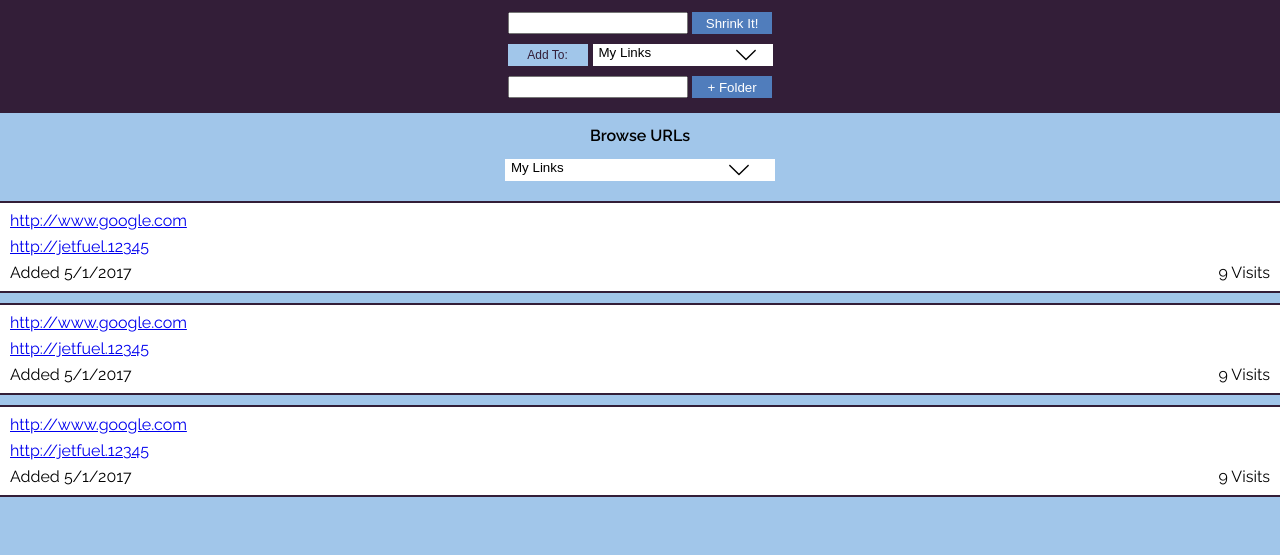
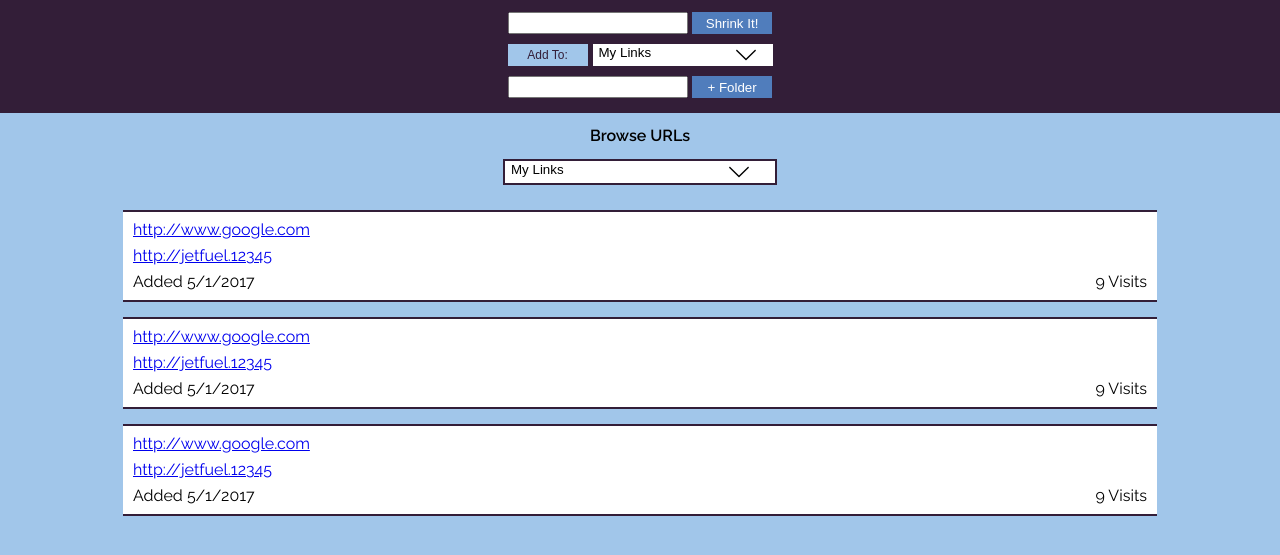
Before and after one commit to juliankyer/JetFuel, a website: page index.html in a window 1280 px wide. Shown: the part 63-618 px from the top of the page. Drawn offline with nearby package versions, Linux system fonts and the light colour scheme.

Commit message:
Adjust width of link card

```diff
--- a/style.css
+++ b/style.css
@@ -110,6 +110,7 @@ button {
 
 .browse-folders {
   border-radius: 0px;
+  border: 2px solid #331E38;
   margin: 10px auto;
   overflow: hidden;
   background: #FFFFFF url('./images/down-arrow.svg') no-repeat 90%;
@@ -135,8 +136,9 @@ button {
   border-top: 2px solid #331E38;
   border-bottom: 2px solid #331E38;
   background-color: #FFFFFF;
-  margin-top: 10px;
+  margin: 15px auto;
   padding: 5px;
+  width: 80%;
 }
 
 .link-card a {
```
